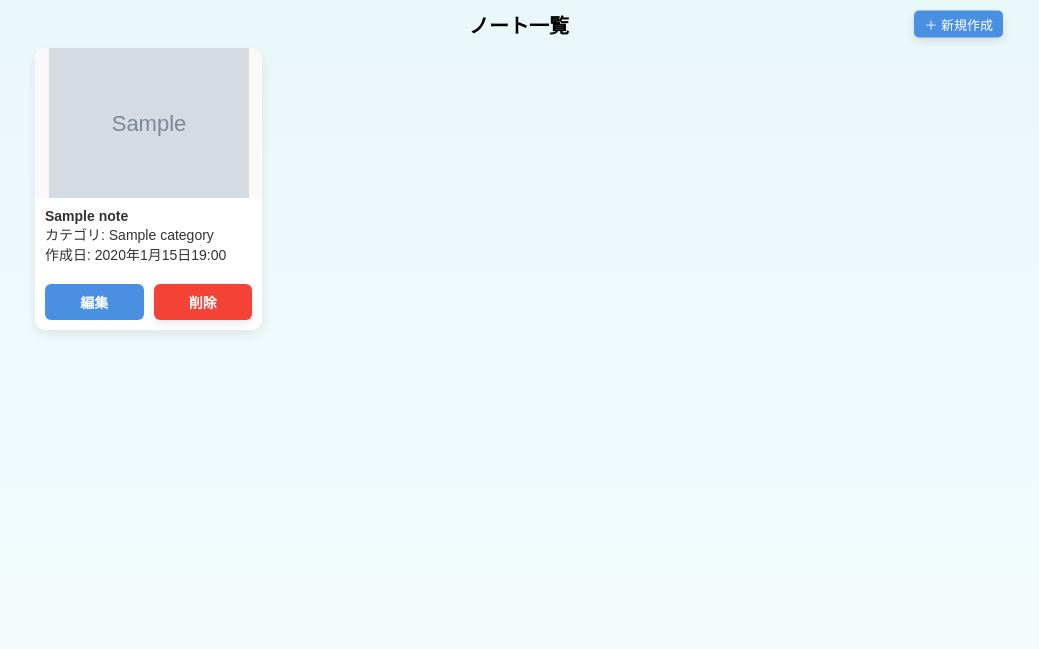
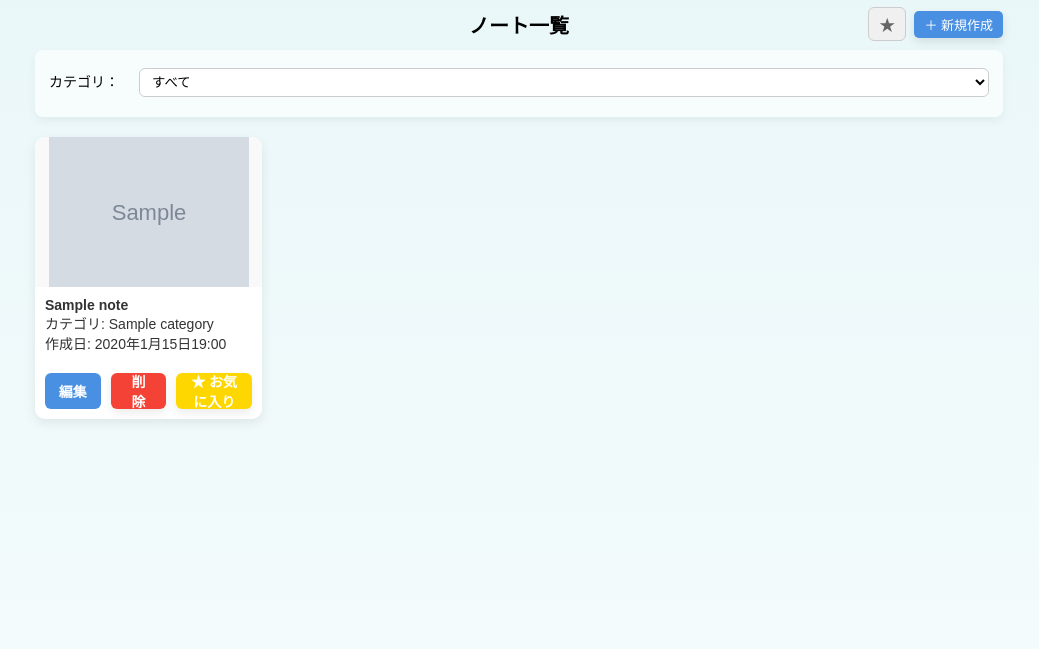
Before and after one commit to ivory-369/noteapp, a Django app: page /list/ in a window 1280 px wide. Shown: the top 649 px of the page, without its empty margins (121-1160 px from the left). Run offline with Django 5.2, Linux system fonts and the light colour scheme; tables that the repository leaves empty hold one stand-in row (values such as "Sample post"); grey boxes marked "Sample" are stand-in pictures.

Commit message:
ノート一覧のフィルター機能を改善（★トグル化・カテゴリプルダウン対応）

```diff
--- a/notes/models.py
+++ b/notes/models.py
@@ -41,6 +41,14 @@
     # Categoryが削除されたら関連するNoteも削除される（CASCADE）
     category = models.ForeignKey(Category, on_delete=models.CASCADE)
 
+    # ==============================
+    # ★ お気に入り機能追加
+    # ==============================
+    # ノートがお気に入りかどうかを保持する BooleanField
+    # 初期値は False（お気に入りではない）
+    is_favorite = models.BooleanField(default=False)
+
+
     # 管理画面やシェルで表示するときにタイトルを返す
     def __str__(self):
         return self.title
--- a/notes/static/css/style.css
+++ b/notes/static/css/style.css
@@ -48,6 +48,9 @@
 
 /* 右上ボタン */
 .page-title-action {
+  display: flex;
+  gap: 8px;
+  align-items: center;
   position: absolute;
   right: 0;
   top: 50%;
@@ -383,6 +386,37 @@
   color: #333;
 }
 
+ /* カテゴリフィルター */
+.category-filter {
+  margin: 10px 0 20px 0;
+  padding: 10px 14px;
+  background-color: rgba(255,255,255,0.6);
+  backdrop-filter: blur(6px);
+  border-radius: 8px;
+  box-shadow: 0 4px 10px rgba(0,0,0,0.05);
+}
+
+.category-filter form {
+  display: flex;
+  align-items: center;
+  gap: 10px;
+}
+
+.category-filter select {
+  padding: 5px 8px;           /* 高さ微調整 */
+  border-radius: 6px;
+  border: 1px solid #ccc;
+  vertical-align: middle;     /* label に合わせる */
+  margin-top: 8px;             /* 微調整可能 */
+  box-sizing: border-box;    /* 高さと padding を正確に制御 */
+}
+
+/* ラベル側も縦中央に揃える */
+.category-filter label {
+  display: inline-flex;       /* インラインで縦中央に揃える */
+  align-items: center;        /* テキスト中央に */
+  font-size: 14px;            /* 必要に応じて微調整 */
+}
 
 /* =========================
    ノート一覧カード内ボタン
@@ -462,6 +496,79 @@
   padding: 10px;
 }
 
+/* お気に入りボタン共通 */
+.favorite-btn {
+    background-color: #fff;     /* 白背景 */
+    border: 1px solid #ccc;     /* 枠をつける */
+    border-radius: 6px;
+    padding: 6px 10px;          /* 大きさ調整 */
+    font-size: 16px;
+    cursor: pointer;
+    color: #666;                /* ☆ の色（未お気に入り） */
+    display: flex;
+    align-items: center;
+    justify-content: center;
+    gap: 4px;
+    transition: background-color 0.2s, transform 0.2s;
+}
+
+/* お気に入りボタン：非アクティブ */
+.favorite-btn {
+    background-color: #cccccc;   /* 薄いグレー背景 */
+    border: 1px solid #ccc;      /* 枠を付ける */
+    border-radius: 6px;
+    padding: 6px 10px;
+    font-size: 16px;
+    color: #666;                 /* ☆の色をグレーに */
+    display: flex;
+    align-items: center;
+    justify-content: center;
+    gap: 4px;
+    cursor: pointer;
+    transition: background-color 0.2s, transform 0.2s, color 0.2s;
+}
+
+/* お気に入りボタン：ホバー時 */
+.favorite-btn:hover {
+    background-color: #fffae6;   /* 薄い黄色 */
+    color: #ffb900;              /* ☆を濃く */
+    transform: scale(1.1);
+}
+
+/* 御気に入ボタン：お気に入り状態 */
+.favorite-btn.active {
+    background-color: gold;      /* 黄色背景 */
+    color: #fff;                 /* ★は白文字 */
+    border-color: gold;
+}
+
+/* お気に入りのフィルターボタン */
+.favorite-filter-btn {
+  display: inline-flex;
+  align-items: center;
+  justify-content: center;
+  padding: 4px 10px;
+  font-size: 16px;
+  border-radius: 6px;
+  background-color: #f0f0f0;
+  color: #666;
+  text-decoration: none;
+  border: 1px solid #ccc;
+  transition: all 0.2s ease;
+}
+
+.favorite-filter-btn:hover {
+  background-color: #fffae6;
+  color: #ffb900;
+  transform: scale(1.05);
+}
+
+.favorite-filter-btn.active {
+  background-color: gold;
+  color: #fff;
+  border-color: gold;
+}
+
 /* =========================
    レスポンシブ対応
 ========================= */
--- a/notes/templates/notes/note_list.html
+++ b/notes/templates/notes/note_list.html
@@ -12,13 +12,44 @@
 <!-- 画面上部の見出し -->
 
 {% block page_action %}
+
+  <!-- ★ お気に入りフィルターボタン -->
+  <a href="{% if favorite_only == '1' %}
+              ?{% if selected_category %}category={{ selected_category }}{% endif %}
+            {% else %}
+              ?{% if selected_category %}category={{ selected_category }}&{% endif %}favorite=1
+            {% endif %}"
+     class="favorite-filter-btn {% if favorite_only == '1' %}active{% endif %}">
+     ★
+  </a>
+
   <a href="{% url 'notes:create' %}" class="new-note-btn">
     ＋ 新規作成
   </a>
+
 {% endblock %}
 
 {% block content %}
 <!-- ページ固有部分開始 -->
+
+<!-- カテゴリフィルター -->
+<div class="category-filter">
+  <form method="get">
+    <label for="categorySelect">カテゴリ：</label>
+    <select name="category" id="categorySelect" onchange="this.form.submit()">
+      <option value="">すべて</option>
+      {% for cat in categories %}
+        <option value="{{ cat.id }}"
+          {% if selected_category == cat.id|stringformat:"s" %}
+            selected
+          {% endif %}
+        >
+          {{ cat.name }}
+        </option>
+      {% endfor %}
+    </select>
+  </form>
+</div>
 
 <div class="card-container">
   {% for note in notes %}
@@ -42,18 +73,30 @@
         作成日: {{ note.created_at }}
       </div>
 
-      <!-- 編集・削除ボタン -->
+      <!-- 編集・削除・お気に入りボタン -->
 <div class="note-actions">
   <!-- 編集ボタン -->
-        <a href="{% url 'notes:edit' note.id %}" class="btn edit-btn">編集</a>
+  <a href="{% url 'notes:edit' note.id %}" class="btn edit-btn">
+    編集
+  </a>
 
   <!-- 削除ボタン（POST + CSRF） -->
   <form method="post" action="{% url 'notes:delete' note.id %}">
     {% csrf_token %}
-          <button type="submit" class="btn delete-btn">削除</button>
+    <button type="submit" class="btn delete-btn">
+      削除
+    </button>
   </form>
+
+  <!-- ★ お気に入りボタン -->
+  <!-- Ajax で is_favorite を切り替えるボタン -->
+  <button type="button"
+          class="btn favorite-btn {% if note.is_favorite %}active{% endif %}"
+          data-note-id="{{ note.id }}">
+    {% if note.is_favorite %}★{% else %}☆{% endif %}
+    お気に入り
+  </button>
 </div>
-
     </div>
   {% endfor %}
 
@@ -66,6 +109,32 @@
     </div>
   {% endif %}
 </div>
-
+<script>
+document.addEventListener("DOMContentLoaded", () => {
+  document.querySelectorAll(".favorite-btn").forEach(btn => {
+    btn.addEventListener("click", () => {
+      const noteId = btn.dataset.noteId;
+      fetch(`/notes/favorite/${noteId}/`, {
+        method: "POST",
+        headers: {
+          "X-CSRFToken": "{{ csrf_token }}",
+          "Accept": "application/json"
+        },
+      })
+      .then(response => response.json())
+      .then(data => {
+        if (data.is_favorite) {
+          btn.classList.add("active");
+          btn.innerHTML = "★ お気に入り";
+        } else {
+          btn.classList.remove("active");
+          btn.innerHTML = "☆ お気に入り";
+        }
+      })
+      .catch(err => console.error(err));
+    });
+  });
+});
+</script>
 {% endblock %}
 <!-- ページ固有部分終了 -->
--- a/notes/urls.py
+++ b/notes/urls.py
@@ -34,4 +34,11 @@
     # /delete/<note_id>/ で特定のノートを削除
     # ----------------------------------------
     path("delete/<int:note_id>/", views.note_delete, name="delete"),                        # 一覧
+
+    # ----------------------------------------
+    # お気に入り切替
+    # /favorite/<note_id>/ で該当ノートの is_favorite を切り替える
+    # Ajax から呼び出す想定
+    # ----------------------------------------
+    path("favorite/<int:note_id>/", views.toggle_favorite, name="toggle_favorite"),
 ]
--- a/notes/views.py
+++ b/notes/views.py
@@ -2,10 +2,10 @@
 from .models import Note, Category
 from django.core.files.base import ContentFile
 import base64
-
+from django.http import JsonResponse
 
 # -----------------------------
-# 共通：カテゴリ取得（D案）
+# 共通：カテゴリ取得
 # -----------------------------
 def get_categories_with_default():
     """
@@ -23,12 +23,16 @@
 def note_create(request):
     categories = get_categories_with_default()
 
+    # ★ 追加：ノートが1件以上あるか判定
+    notes_exist = Note.objects.exists()
+
     context = {
         "note": None,                 # 新規作成なので None
         "title": "",
         "categories": categories,
         "selected_category": None,
         "error": "",
+        "notes_exist": notes_exist,   # ★ ここ追加
     }
 
     if request.method == "POST":
@@ -66,7 +70,6 @@
 
     return render(request, "notes/note_form.html", context)
 
-
 # -----------------------------
 # 編集
 # -----------------------------
@@ -74,11 +77,15 @@
     note = get_object_or_404(Note, id=note_id)
     categories = get_categories_with_default()
 
+    # ノートが1件以上あるか判定
+    notes_exist = Note.objects.exists()
+
     context = {
         "note": note,
         "title": note.title,
         "categories": categories,
         "selected_category": note.category.id if note.category else None,
+        "notes_exist": notes_exist,   # ★ これだけ追加
     }
 
     if request.method == "POST":
@@ -110,7 +117,6 @@
 
     return render(request, "notes/note_form.html", context)
 
-
 # -----------------------------
 # 削除
 # -----------------------------
@@ -123,9 +129,35 @@
 # 一覧
 # -----------------------------
 def note_list(request):
-    notes = Note.objects.all().order_by("-created_at")
-    return render(request, "notes/note_list.html", {"notes": notes})
+    # GETパラメータでカテゴリID取得
+    category_id = request.GET.get("category")     # カテゴリ
+    favorite_only = request.GET.get("favorite")   # ★フィルター
 
+    # ベースクエリ
+    notes = Note.objects.all()
+
+    # カテゴリフィルター
+    if category_id:
+        notes = notes.filter(category_id=category_id)
+
+    # お気に入りフィルター
+    if favorite_only == "1":
+        notes = notes.filter(is_favorite=True)
+
+    # 並び順
+    notes = notes.order_by("-created_at")
+
+    # プルダウン用カテゴリ
+    categories = Category.objects.all()
+
+    context = {
+        "notes": notes,
+        "categories": categories,
+        "selected_category": category_id,  # 選択状態保持
+        "favorite_only": favorite_only,    # ★状態保持
+    }
+
+    return render(request, "notes/note_list.html", context)
 # -----------------------------
 # トップのルーティング
 # ノートがあれば一覧、なければ新規作成画面へ
@@ -138,3 +170,26 @@
     else:
         # 新規作成画面へ
         return redirect('notes:create')
+
+# ========================================
+# お気に入り切替ビュー
+# ========================================
+def toggle_favorite(request, note_id):
+    """
+    ノートのお気に入り状態を切り替える
+    Ajaxリクエストで呼び出されることを想定
+    戻り値は JSON で現在の状態を返す
+    """
+    # --- note_id で対象ノートを取得 ---
+    # 存在しない場合は 404 を返す
+    note = get_object_or_404(Note, id=note_id)
+
+    # --- 現在の is_favorite を反転 ---
+    # True → False / False → True
+    note.is_favorite = not note.is_favorite
+
+    # --- DB に保存 ---
+    note.save()
+
+    # --- Ajax 用に JSON レスポンスで状態を返す ---
+    return JsonResponse({"is_favorite": note.is_favorite})
```
Also changed, not shown: notes/templates/notes/note_form.html (+9 -0 lines), notes/migrations/0003_note_is_favorite.py (added). Lines whose indentation alone changed are shown as unchanged.
